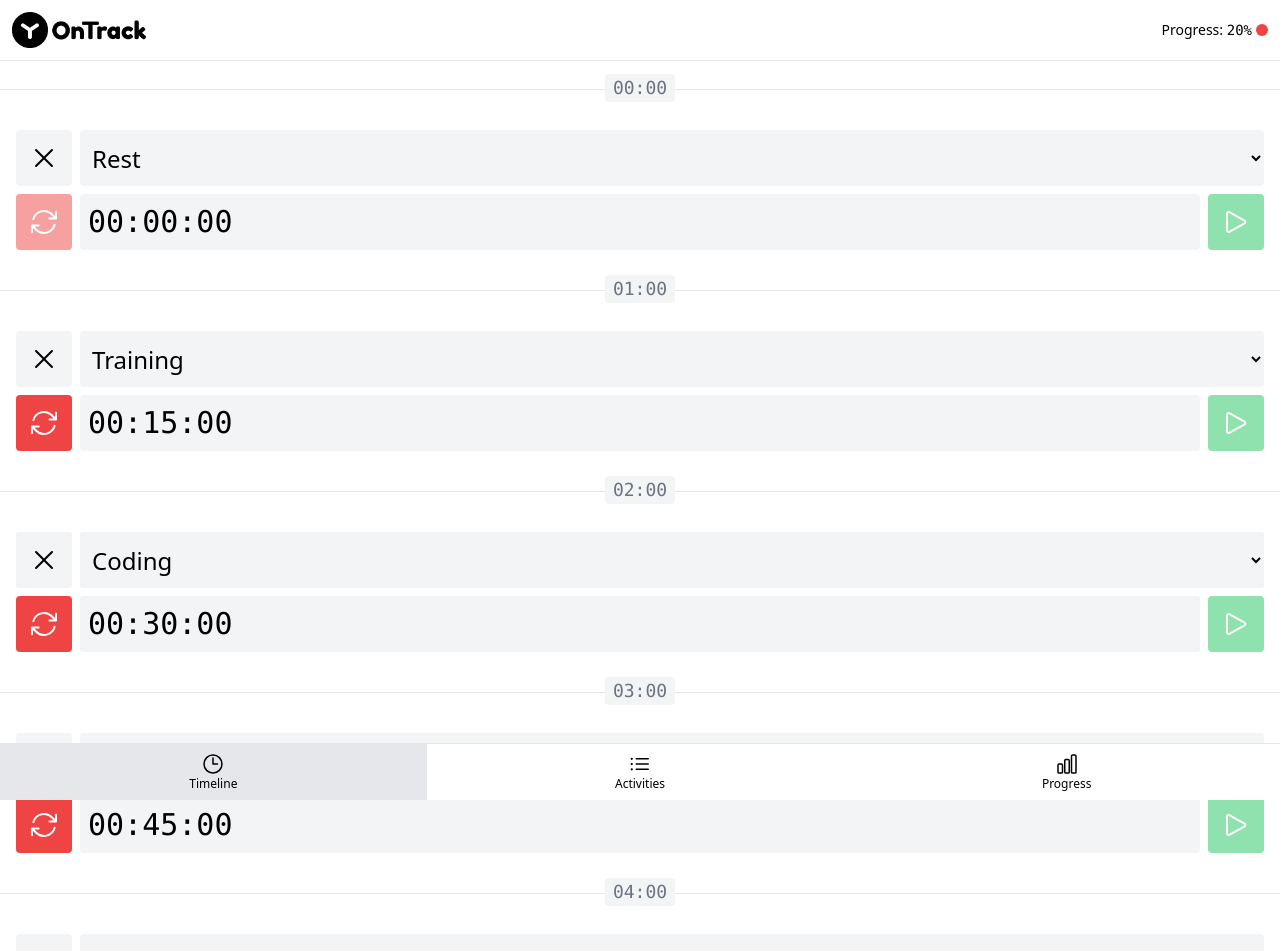
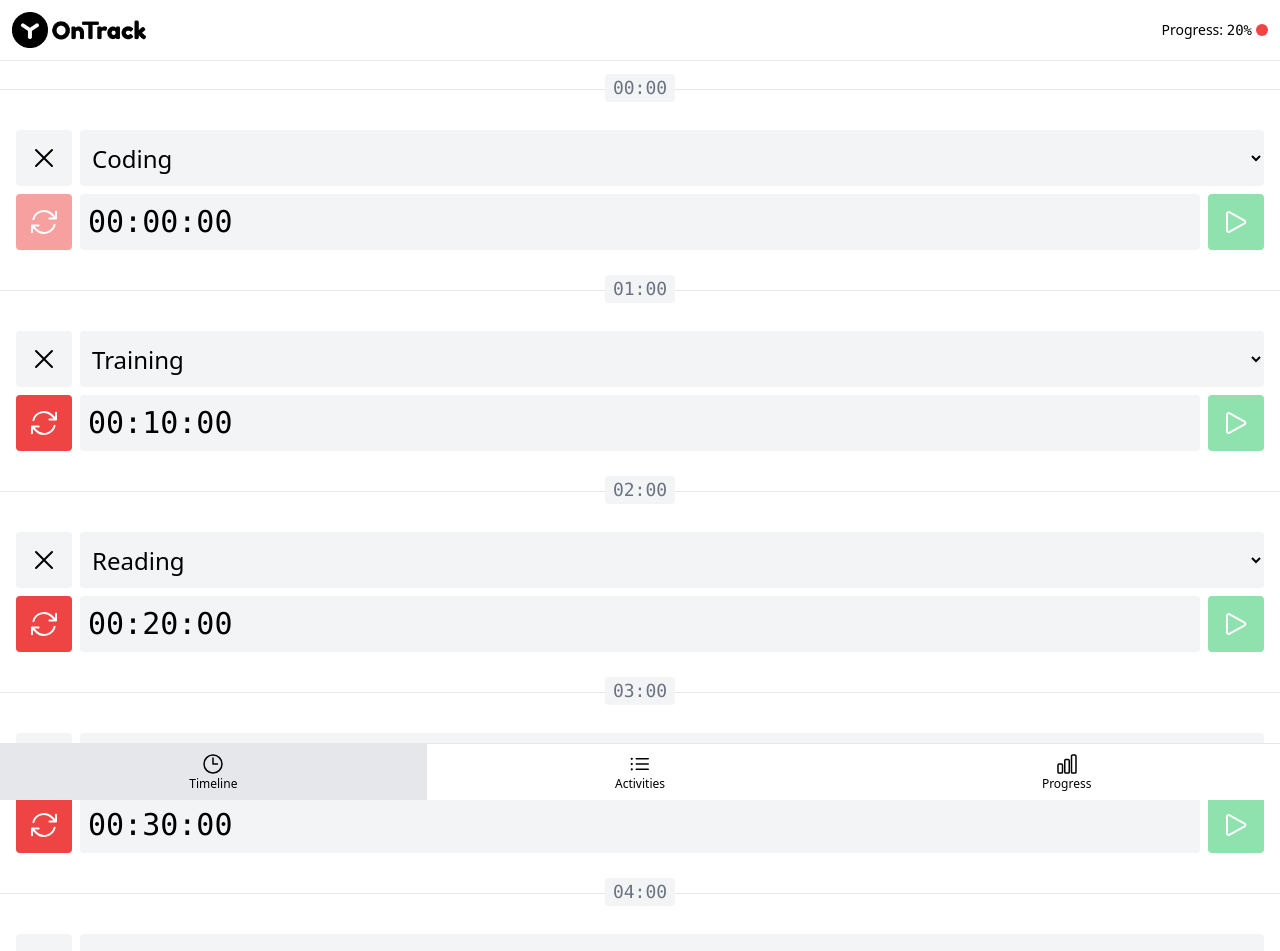
Before and after one commit to sigmarius/vue-ontrack, a Vue app: page /#timeline in a window 1280 px wide. Shown: the top 951 px of the page. Built offline with nearby package versions, Linux system fonts and the light colour scheme.

Commit message:
Вычисляет общее количество времени, затраченного на активность

```diff
--- a/src/App.vue
+++ b/src/App.vue
@@ -89,6 +89,7 @@ function setActivitySecondsToComplete(activity, secondsToComplete) {
     <TheActivities
       v-show="currentPage === PAGE_ACTIVITIES"
       :activities="activities"
+      :timeline-items="timelineItems"
       @delete-activity="deleteActivity"
       @create-activity="createActivity"
       @set-activity-seconds-to-complete="setActivitySecondsToComplete"
--- a/src/components/ActivityItem.vue
+++ b/src/components/ActivityItem.vue
@@ -4,7 +4,12 @@ import { TrashIcon } from "@heroicons/vue/24/outline";
 import BaseButton from "@/components/BaseButton.vue";
 import BaseSelect from "@/components/BaseSelect.vue";
 
-import { isActivityValid, isUndefined, isNumber } from "@/validators";
+import {
+  isActivityValid,
+  isUndefined,
+  isNumber,
+  validateTimelineItems,
+} from "@/validators";
 
 import { PERIOD_SELECT_OPTIONS, BUTTON_TYPE_DANGER } from "@/constants";
 
@@ -16,6 +21,11 @@ defineProps({
     required: true,
     // валидатор первым аргументом принимает пропс, который проверяет
     validator: isActivityValid,
+  },
+  timelineItems: {
+    type: Array,
+    required: true,
+    validator: validateTimelineItems,
   },
 });
 
@@ -46,6 +56,7 @@ const emit = defineEmits({
       <ActivitySecondsToComplete
         v-if="activity.secondsToComplete"
         :activity="activity"
+        :timeline-items="timelineItems"
       />
     </div>
   </li>
--- a/src/components/ActivitySecondsToComplete.vue
+++ b/src/components/ActivitySecondsToComplete.vue
@@ -1,20 +1,30 @@
 <script setup>
-import { formatSeconds } from "@/functions";
-import { isActivityValid } from "@/validators";
+import { formatSeconds, getTotalActivitySeconds } from "@/functions";
+import { isActivityValid, validateTimelineItems } from "@/validators";
 
-defineProps({
+const props = defineProps({
   activity: {
     type: Object,
     required: true,
     validator: isActivityValid,
   },
+  timelineItems: {
+    type: Array,
+    required: true,
+    validator: validateTimelineItems,
+  },
 });
+
+const seconds = formatSeconds(
+  getTotalActivitySeconds(props.activity, props.timelineItems) -
+    props.activity.secondsToComplete
+);
 </script>
 
 <template>
   <div
     class="px-2 flex items-center font-mono font-bold text-lg text-purple-600 rounded bg-purple-100"
   >
-    {{ formatSeconds(activity.secondsToComplete) }}
+    {{ seconds }}
   </div>
 </template>
--- a/src/components/TimelineItem.vue
+++ b/src/components/TimelineItem.vue
@@ -8,7 +8,8 @@ import {
   validateSelectOptions,
   isActivityValid,
   validateActivities,
-  isHourValid
+  validateTimelineItems,
+  isHourValid,
 } from "@/validators";
 import { NULLABLE_ACTIVITY } from "@/constants";
 
@@ -28,11 +29,16 @@ const props = defineProps({
     required: true,
     validator: validateActivities,
   },
+  timelineItems: {
+    type: Array,
+    required: true,
+    validator: validateTimelineItems,
+  },
 });
 
 const emit = defineEmits({
   selectActivity: isActivityValid,
-  scrollToHour: isHourValid
+  scrollToHour: isHourValid,
 });
 
 function selectActivity(id) {
--- a/src/functions.js
+++ b/src/functions.js
@@ -42,10 +42,13 @@ export function generateTimelineItems(activities) {
   return [...Array(HOURS_IN_DAY).keys()]
     .map(hour => ({
       hour,
+      // для удобства тестирования делаем активными первые 5 часов
+      activityId: [0, 1, 2, 3, 4].includes(hour) ? activities[hour % 3].id : null,
+      activitySeconds: [0, 1, 2, 3, 4].includes(hour) ? hour * 600 : 0
 
-      /** случайным образом рассчитываем activityId и activitySeconds */
-      activityId: hour % 4 === 0 ? null : activities[hour % 2].id,
-      activitySeconds: hour % 4 === 0 ? 0 : (15 * SECONDS_IN_MINUTE * hour) % SECONDS_IN_HOUR
+      // случайным образом рассчитываем activityId и activitySeconds
+      // activityId: hour % 4 === 0 ? null : activities[hour % 2].id,
+      // activitySeconds: hour % 4 === 0 ? 0 : (15 * SECONDS_IN_MINUTE * hour) % SECONDS_IN_HOUR
     }));
 }
 
@@ -78,7 +81,7 @@ export function generatePeriodSelectOptions(periodsInMinutes) {
     ));
   }
 
-  export function formatSeconds(seconds) {
+export function formatSeconds(seconds) {
   const date = new Date();
 
   // количество секунд не может быть отрицательным
@@ -88,3 +91,9 @@ export function generatePeriodSelectOptions(periodsInMinutes) {
 
   return utc.substring(utc.indexOf(":") - 2, utc.indexOf(":") + 6);
 }
+
+export function getTotalActivitySeconds(activity, timelineItems) {
+  return timelineItems
+    .filter(timelineItem => timelineItem.activityId === activity.id)
+    .reduce((totalSeconds, timelineItem) => Math.round(timelineItem.activitySeconds + totalSeconds), 0);
+}
--- a/src/pages/TheActivities.vue
+++ b/src/pages/TheActivities.vue
@@ -1,5 +1,10 @@
 <script setup>
-import { validateActivities, isActivityValid, isNumber } from "@/validators";
+import {
+  validateActivities,
+  isActivityValid,
+  validateTimelineItems,
+  isNumber
+} from "@/validators";
 
 import ActivityItem from "@/components/ActivityItem.vue";
 import TheActivityForm from "@/components/TheActivityForm.vue";
@@ -11,6 +16,11 @@ defineProps({
     required: true,
     // валидатор первым аргументом принимает пропс, который проверяет
     validator: validateActivities,
+  },
+  timelineItems: {
+    type: Array,
+    required: true,
+    validator: validateTimelineItems,
   },
 });
 
@@ -38,6 +48,7 @@ function setSecondsToComplete(activity, secondsToComplete) {
         v-for="activity in activities"
         :key="activity.id"
         :activity="activity"
+        :timeline-items="timelineItems"
         @delete="emit('deleteActivity', activity)"
         @set-seconds-to-complete="setSecondsToComplete(activity, $event)"
       />
```
